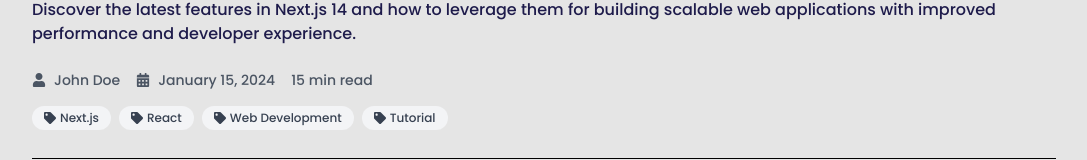
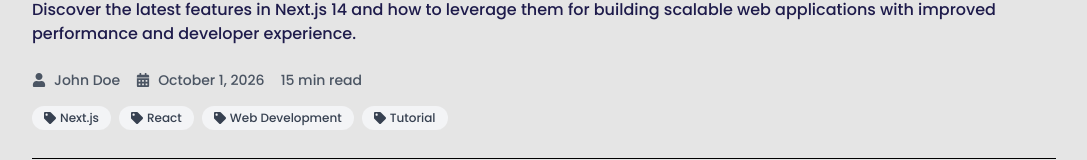
Before and after one commit to faniadifrihandoko1/creativefolio, a Next.js app: page /blogs/building-modern-web-applications-with-nextjs-14 in a window 1280 px wide. Shown: the part 206-366 px from the top of the page, without its empty margins (96-1183 px from the left). Built offline with nearby package versions, Linux system fonts and the light colour scheme.

Commit message:
DEL-22: update publishedAt artikel blog ke 2026-10-01
Semua artikel menampilkan tanggal Januari 2024 padahal kontennya
baru dibuat/diperdalam sekarang. Update 6 publishedAt di detail-blog
dan 6 date di daftar blog ke tanggal sebenarnya.

```diff
--- a/app/components/Pages/Blog/detail-blog/index.tsx
+++ b/app/components/Pages/Blog/detail-blog/index.tsx
@@ -217,7 +217,7 @@ export const config = {
       <p>Next.js 14 rewards a simple mental shift: <strong>the server is the default, the client is the exception</strong>. Let Server Components fetch and render, stream the slow parts with Suspense, mutate with Server Actions, and reserve client JavaScript for genuine interactivity. Master these eight primitives — App Router, Server Components, Streaming, caching, Server Actions, Metadata, Route Handlers, and Middleware — and you have the complete toolkit for building fast, scalable web applications with Next.js 14.</p>
     `,
     author: "John Doe",
-    publishedAt: "2024-01-15",
+    publishedAt: "2026-10-01",
     tags: ["Next.js", "React", "Web Development", "Tutorial"],
     readTime: "15 min read",
   },
@@ -260,7 +260,7 @@ const activeUsers = getActiveUsers();</code></pre>
       <p>Writing clean code is an investment in the future. It makes your codebase more maintainable, reduces bugs, and improves team productivity.</p>
     `,
     author: "Fani Adi Frihandoko",
-    publishedAt: "2024-01-10",
+    publishedAt: "2026-10-01",
     tags: ["Programming", "Best Practices", "Code Quality"],
     readTime: "6 min read",
   },
@@ -405,7 +405,7 @@ npx changeset version</code></pre>
       <p>A design system is a long-term investment in how your organization builds interfaces. Tokens give you a single source of truth; components turn that truth into reusable interface; patterns guide composition; documentation makes it all usable. Adoption, versioning, and governance keep it alive. Start small — one pilot team, a handful of tokens, your most-used components — and grow the system from real demand rather than speculation. The systems that survive aren't the most complete on day one; they're the ones teams actually want to use on day one hundred.</p>
     `,
     author: "Fani Adi Frihandoko",
-    publishedAt: "2024-01-05",
+    publishedAt: "2026-10-01",
     tags: ["Design", "UI/UX", "Design Systems"],
     readTime: "15 min read",
   },
@@ -467,7 +467,7 @@ function App() {
       <p>Performance optimization is an ongoing process. Monitor your application's performance regularly and implement these techniques to create lightning-fast user experiences.</p>
     `,
     author: "Sarah Wilson",
-    publishedAt: "2024-01-01",
+    publishedAt: "2026-10-01",
     tags: ["React", "Performance", "Optimization"],
     readTime: "12 min read",
   },
@@ -503,7 +503,7 @@ function App() {
       <p>Good typography is invisible — readers notice the message, not the letters. Master anatomy, pairing, scale, and spacing, and your interfaces will communicate with clarity and character.</p>
     `,
     author: "Fani Adi Frihandoko",
-    publishedAt: "2024-01-25",
+    publishedAt: "2026-10-01",
     tags: ["Typography", "Web Design", "Design Fundamentals"],
     readTime: "8 min read",
   },
@@ -539,7 +539,7 @@ function App() {
       <p>Intuitive interfaces are designed, not accidental. Apply hierarchy, consistency, feedback, and whitespace deliberately, and your UI will feel natural to everyone who uses it.</p>
     `,
     author: "Fani Adi Frihandoko",
-    publishedAt: "2024-01-20",
+    publishedAt: "2026-10-01",
     tags: ["UI Design", "UX", "Design Principles"],
     readTime: "7 min read",
   },
--- a/app/components/view/(client)/blogs/index.tsx
+++ b/app/components/view/(client)/blogs/index.tsx
@@ -21,7 +21,7 @@ const sampleBlogs = [
     excerpt:
       "Discover the latest features in Next.js 14 and how to leverage them for building scalable web applications with improved performance and developer experience.",
     author: "John Doe",
-    date: "2024-01-15",
+    date: "2026-10-01",
     readTime: "15 min read",
     category: "Web Development",
     image: "/images/nextjs-14-web-apps.jpg",
@@ -34,7 +34,7 @@ const sampleBlogs = [
     excerpt:
       "Learn essential principles and practices for writing maintainable, readable, and efficient code that stands the test of time.",
     author: "Fani Adi Frihandoko",
-    date: "2024-01-10",
+    date: "2026-10-01",
     readTime: "6 min read",
     category: "Programming",
     image: "/images/clean-code.jpg",
@@ -47,7 +47,7 @@ const sampleBlogs = [
     excerpt:
       "Explore how design systems can help create cohesive, scalable, and maintainable user interfaces across your entire product ecosystem.",
     author: "Fani Adi Frihandoko",
-    date: "2024-01-05",
+    date: "2026-10-01",
     readTime: "15 min read",
     category: "Design",
     image: "/images/design-systems.jpg",
@@ -60,7 +60,7 @@ const sampleBlogs = [
     excerpt:
       "Dive deep into advanced React optimization techniques including memoization, code splitting, and bundle analysis to create lightning-fast applications.",
     author: "Sarah Wilson",
-    date: "2024-01-01",
+    date: "2026-10-01",
     readTime: "12 min read",
     category: "Web Development",
     image: "/images/performance-optimization.jpg",
@@ -73,7 +73,7 @@ const sampleBlogs = [
     excerpt:
       "Learn how to choose, pair, and scale typefaces — from font anatomy to modular scales — to make your web typography readable, expressive, and consistent.",
     author: "Fani Adi Frihandoko",
-    date: "2024-01-25",
+    date: "2026-10-01",
     readTime: "8 min read",
     category: "Design",
     image: "/images/typography-fundamentals.jpg",
@@ -85,7 +85,7 @@ title: "UI Design Principles: Crafting Intuitive Interfaces",
     excerpt:
       "Explore core UI design principles — visual hierarchy, consistency, and feedback — to craft interfaces that feel intuitive and delightful for users.",
     author: "Fani Adi Frihandoko",
-    date: "2024-01-20",
+    date: "2026-10-01",
     readTime: "7 min read",
     category: "Design",
     image: "/images/ui-design-principles.jpg",
```
